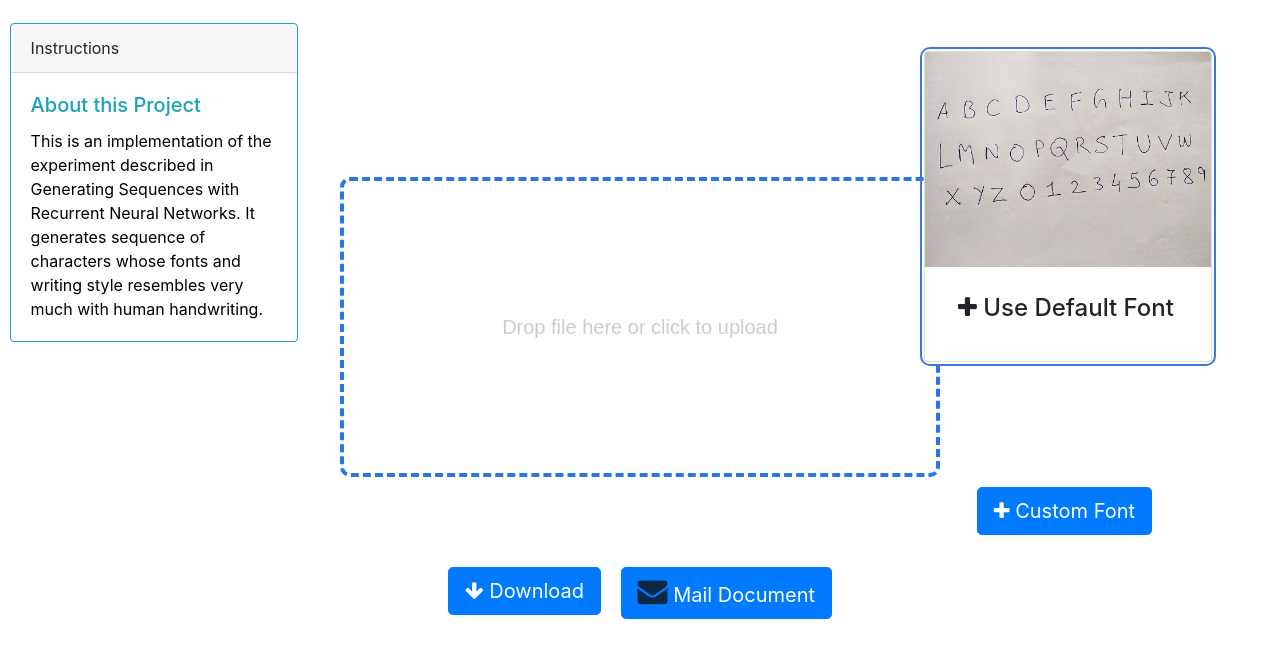
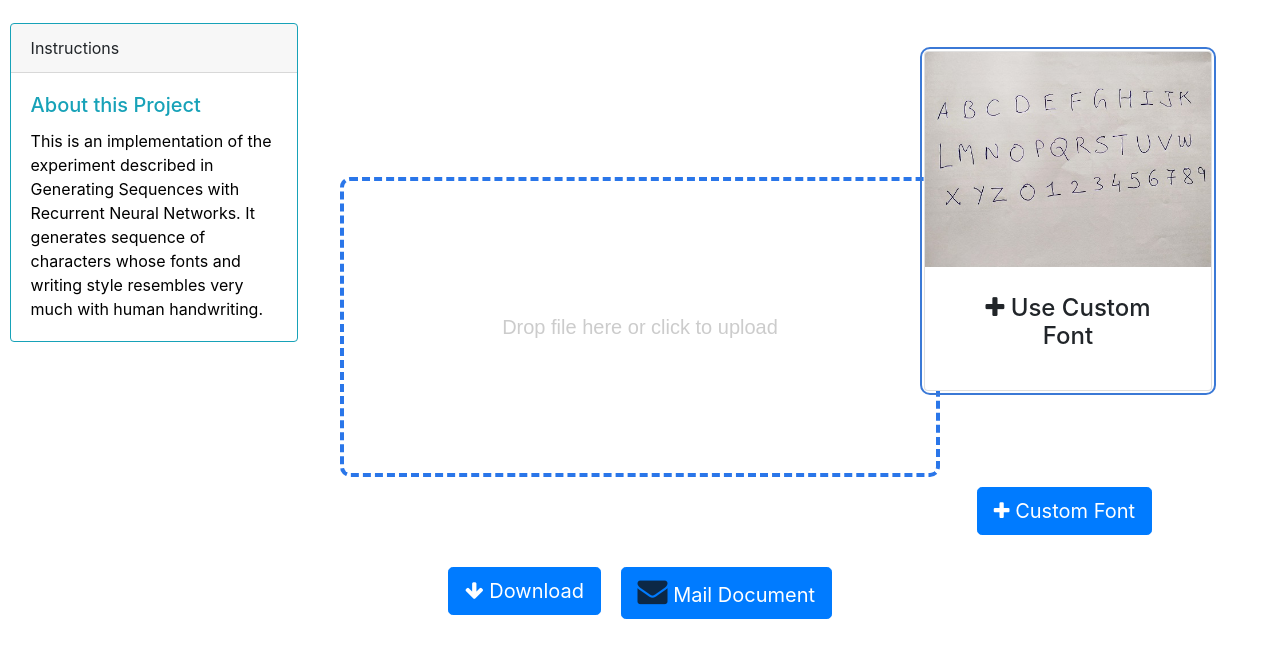
Before and after one commit to mandy1612/sdp_frontend, a plain HTML site: page getstarted.html in a window 1280 px wide. Shown: the part 73-730 px from the top of the page. Drawn offline with nearby package versions, Linux system fonts and the light colour scheme.

Commit message:
triji faltu commit

```diff
--- a/getstarted.html
+++ b/getstarted.html
@@ -99,14 +99,14 @@
 
                         <!-- Card Action -->
                         <a href="# " class="btn ">
-                            <h4 class="card-title "><i class="fa fa-plus "></i> Use Default Font</h4>
+                            <h4 class="card-title "><i class="fa fa-plus "></i> Use Custom Font</h4>
                         </a>
                     </div>
                 </div>
             </div>
 
             <div class="add-font ">
-                <button class="btn btn-primary btn-lg "> <i class="fa fa-plus "></i>  Custom Font</button>
+                <button class="btn btn-primary btn-lg "> <i class="fa fa-plus "></i> Custom Font</button>
             </div>
         </div>
     </div>
```
